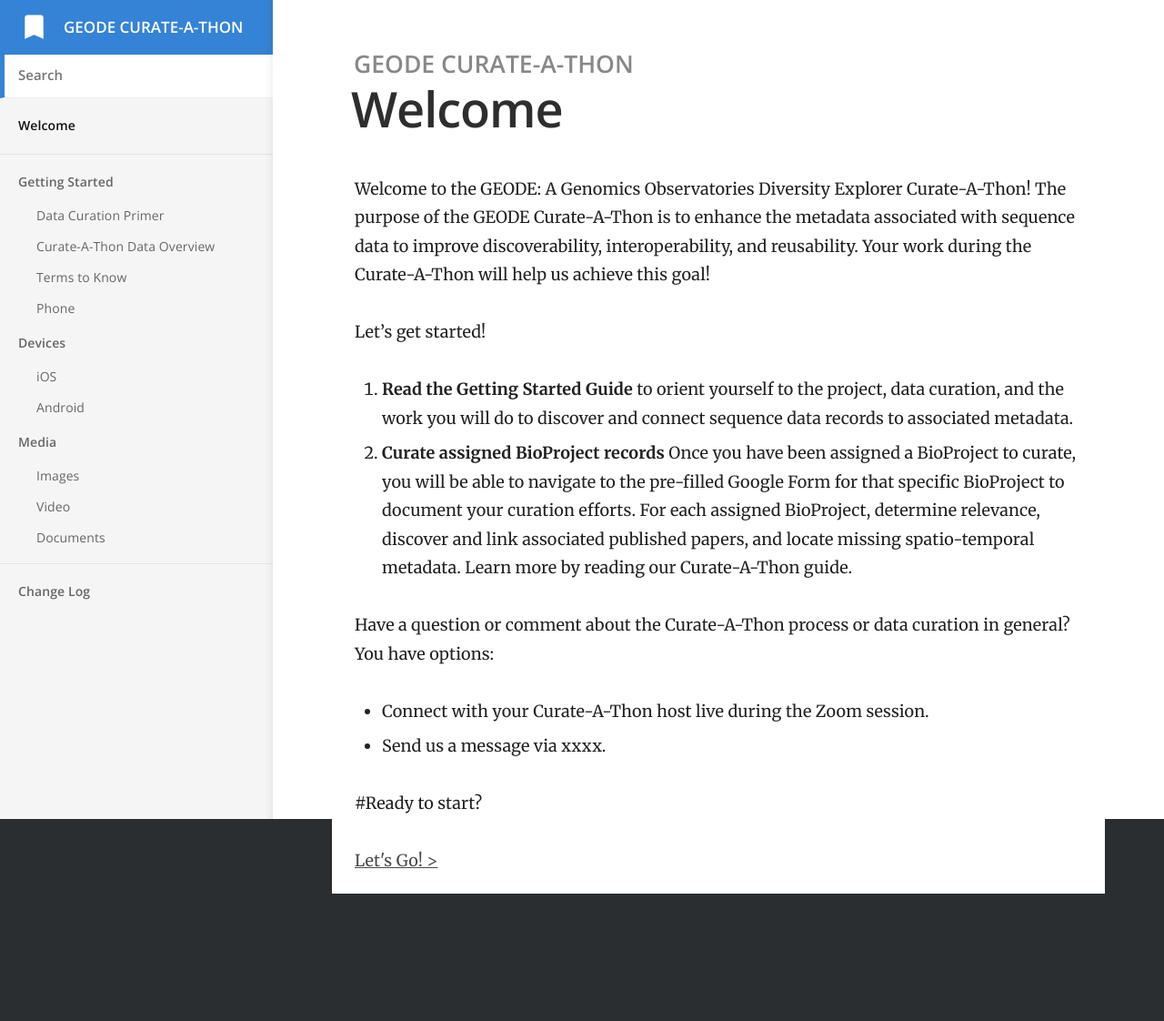
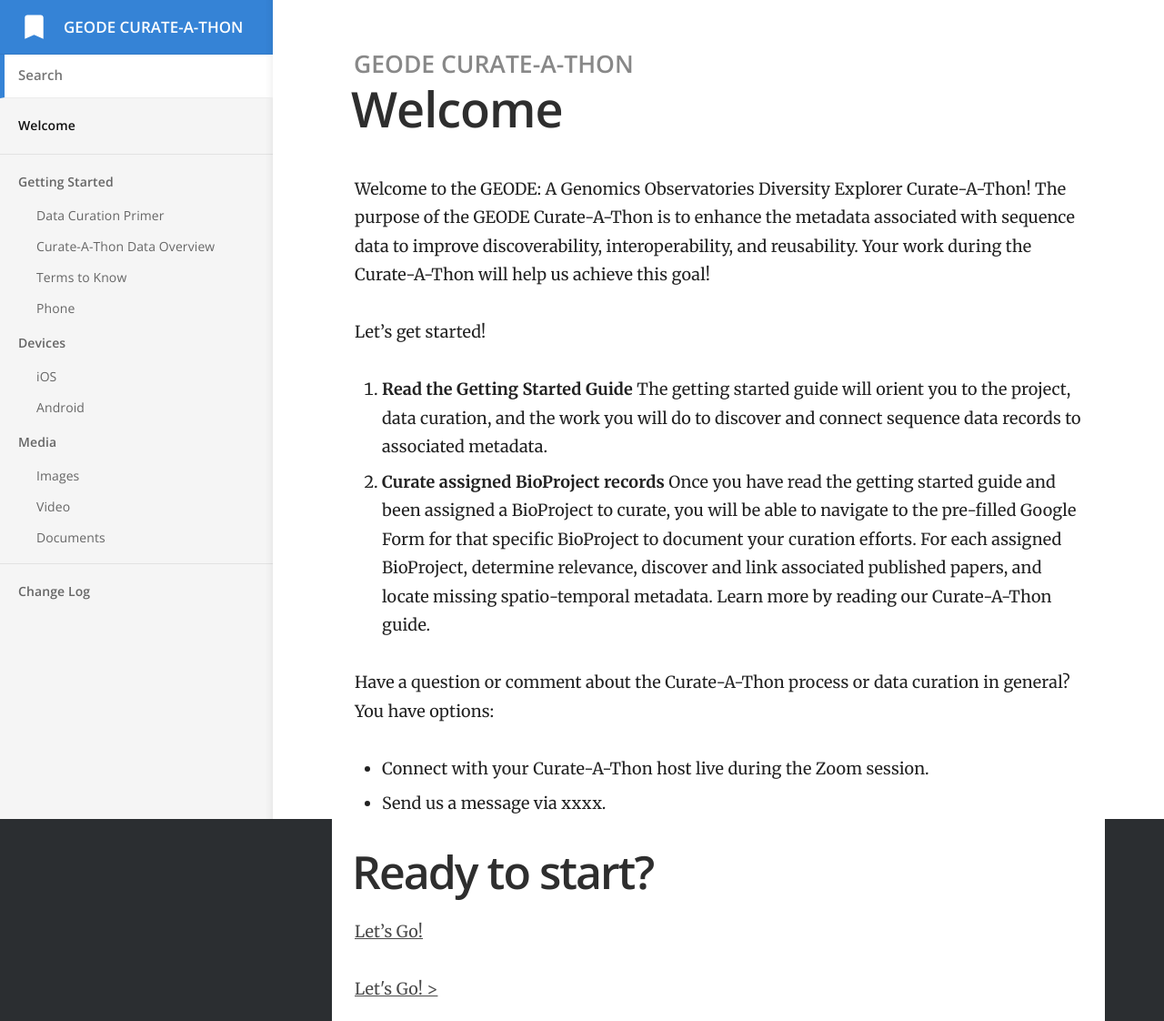
Before and after one commit to bdezray/GEODE-Curate-A-Thon, a Jekyll site: the page built from index.md, in a window 1280 px wide. Shown: the whole page at 91% size. Built offline with Jekyll 4.4.1, drawn with Linux system fonts in a browser that asks for light colours; before the commit the page ends 982 px from its top, so only the background shows below that.

```diff
--- a/index.md
+++ b/index.md
@@ -6,14 +6,18 @@ Welcome to the GEODE: A Genomics Observatories Diversity Explorer Curate-A-Thon!
 
 Let's get started!
 
-1. **Read the Getting Started Guide** to orient yourself to the project, data curation, and the work you will do to discover and connect sequence data records to associated metadata.
-2. **Curate assigned BioProject records** Once you have been assigned a BioProject to curate, you will be able to navigate to the pre-filled Google Form for that specific BioProject to document your curation efforts. For each assigned BioProject, determine relevance, discover and link associated published papers, and locate missing spatio-temporal metadata. Learn more by reading our Curate-A-Thon guide.
+1. **Read the Getting Started Guide** The getting started guide will orient you to the project, data curation, and the work you will do to discover and connect sequence data records to associated metadata.
+2. **Curate assigned BioProject records** Once you have read the getting started guide and been assigned a BioProject to curate, you will be able to navigate to the pre-filled Google Form for that specific BioProject to document your curation efforts. For each assigned BioProject, determine relevance, discover and link associated published papers, and locate missing spatio-temporal metadata. Learn more by reading our Curate-A-Thon guide.
 
 Have a question or comment about the Curate-A-Thon process or data curation in general? You have options:
 - Connect with your Curate-A-Thon host live during the Zoom session.
 - Send us a message via xxxx.
 
-#Ready to start?
+# Ready to start?
+
+[Let's Go!](http://www.google.com){: .btn}
+
+
 <div class="flex-contianer">
      <a class="button button-primary" href="/CURATED/modules/module-t"> Let's Go! ></a>
 </div>
```
